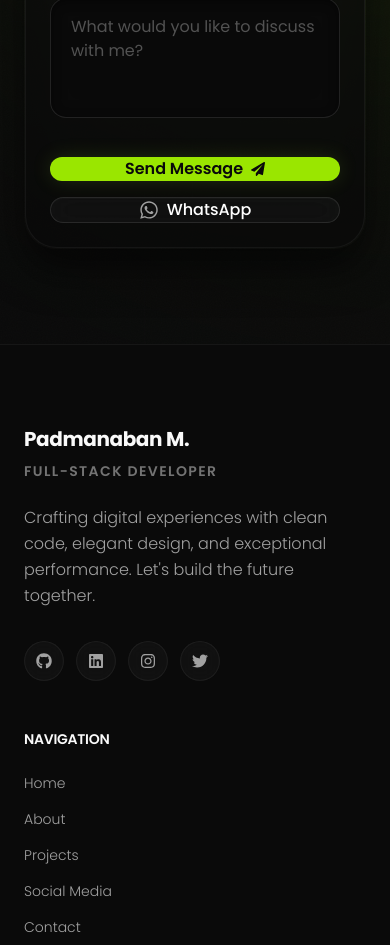
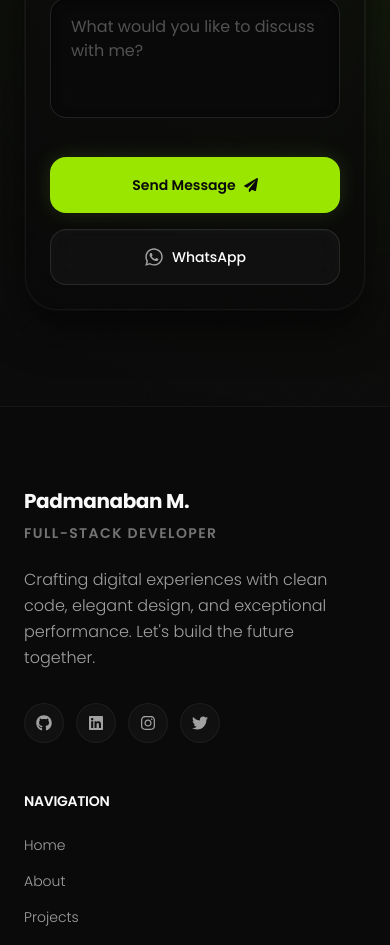
Before and after one commit to Pad-coder/portfolio, a React (Vite) app: page / in a window 390 px wide. Shown: the part 9357-10302 px from the top of the page. Built offline with nearby package versions, Linux system fonts and the light colour scheme.

Commit message:
fix: Improve layout responsiveness and refine button styles in Contact component

```diff
--- a/src/pages/Contact.jsx
+++ b/src/pages/Contact.jsx
@@ -131,7 +131,6 @@ const Contact = () => {
   const validateEmail = (email) => /\S+@\S+\.\S+/.test(email);
   const isNameValid = name.length >= 2;
   const isEmailValid = validateEmail(email);
-
   const isMessageValid = message.length >= 2;
 
   const sendMessage = async (e) => {
@@ -216,7 +215,7 @@ const Contact = () => {
         {/* Responsive 2-Column Grid */}
         <div className="grid grid-cols-1 md:grid-cols-12 gap-12 lg:gap-16 items-center">
           {/* ========================================== */}
-          {/* LEFT SIDE: Information & Branding            */}
+          {/* LEFT SIDE: Information & Branding          */}
           {/* ========================================== */}
           <div className="md:col-span-5 flex flex-col gap-10">
             <FadeIn delay={100}>
@@ -316,17 +315,17 @@ const Contact = () => {
                       />
                     </div>
 
-                    {/* Action Buttons Row */}
-                    <div className="flex flex-col sm:flex-row gap-4 pt-2">
+                    {/* Action Buttons Row - Perfectly Responsive Grid */}
+                    <div className="grid grid-cols-1 sm:grid-cols-2 gap-4 pt-2">
                       <button
                         type="submit"
                         disabled={loading}
-                        className="group/btn relative flex-1 bg-lime-400 text-neutral-950 font-semibold h-14 rounded-2xl flex items-center justify-center gap-2 overflow-hidden transition-all duration-300 hover:scale-[1.02] active:scale-95 shadow-[0_0_20px_rgba(163,230,53,0.15)] hover:shadow-[0_0_30px_rgba(163,230,53,0.3)] disabled:opacity-70 disabled:hover:scale-100"
+                        className="group/btn relative w-full bg-lime-400 text-neutral-950 font-semibold h-14 rounded-2xl flex items-center justify-center gap-2 overflow-hidden transition-all duration-300 hover:scale-[1.02] active:scale-95 shadow-[0_0_20px_rgba(163,230,53,0.15)] hover:shadow-[0_0_30px_rgba(163,230,53,0.3)] disabled:opacity-70 disabled:hover:scale-100 disabled:cursor-not-allowed"
                       >
                         {/* Shimmer Effect */}
                         <div className="absolute inset-0 bg-gradient-to-r from-transparent via-white/40 to-transparent -translate-x-full group-hover/btn:translate-x-full transition-transform duration-1000 ease-in-out" />
 
-                        <span>{loading ? "Sending..." : "Send Message"}</span>
+                        <span className="text-sm sm:text-base">{loading ? "Sending..." : "Send Message"}</span>
                         {!loading && (
                           <FaPaperPlane className="w-3.5 h-3.5 transition-transform duration-300 group-hover/btn:-translate-y-0.5 group-hover/btn:translate-x-0.5" />
                         )}
@@ -336,10 +335,10 @@ const Contact = () => {
                         href={whatsappUrl}
                         target="_blank"
                         rel="noopener noreferrer"
-                        className="group/wa flex-1 bg-white/[0.03] border border-white/10 text-white font-medium h-14 rounded-2xl flex items-center justify-center gap-2 hover:bg-[#25D366]/10 hover:border-[#25D366]/30 hover:text-[#25D366] transition-all duration-300 active:scale-95 shadow-[inset_0_1px_0_0_rgba(255,255,255,0.02)] hover:shadow-[0_0_20px_rgba(37,211,102,0.1)]"
+                        className="group/wa w-full bg-white/[0.03] border border-white/10 text-white font-medium h-14 rounded-2xl flex items-center justify-center gap-2 hover:bg-[#25D366]/10 hover:border-[#25D366]/30 hover:text-[#25D366] transition-all duration-300 active:scale-95 shadow-[inset_0_1px_0_0_rgba(255,255,255,0.02)] hover:shadow-[0_0_20px_rgba(37,211,102,0.1)]"
                       >
                         <FaWhatsapp className="w-5 h-5 text-neutral-400 group-hover/wa:text-[#25D366] transition-colors" />
-                        <span>WhatsApp</span>
+                        <span className="text-sm sm:text-base">WhatsApp</span>
                       </a>
                     </div>
                   </form>
```
